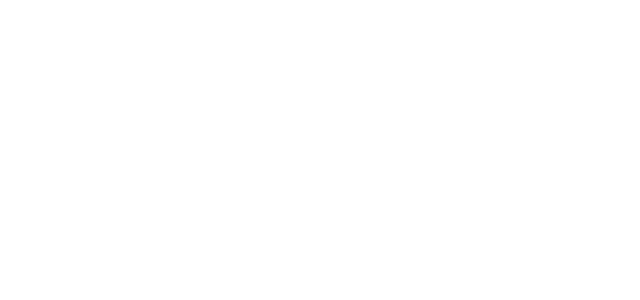
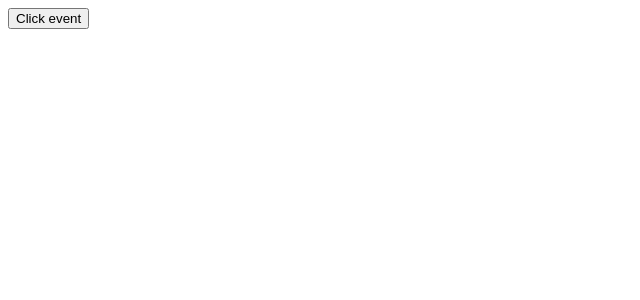
Before and after one commit to EvgeniiMorozov/vue_easycode, a Vue app: page / in a window 1280 px wide. Shown: the top 300 px of the page, without its empty margins (0-640 px from the left). Built offline with nearby package versions, Linux system fonts and the light colour scheme.

Commit message:
урок 8 - 02-49

```diff
--- a/src/App.vue
+++ b/src/App.vue
@@ -1,10 +1,17 @@
 <template>
-  <div id="app"></div>
+  <div id="app">
+    <button @click="onClick">Click event</button>
+  </div>
 </template>
 
 <script>
 export default {
   data: () => ({}),
+  methods: {
+    onClick(e) {
+      console.log('click', e);
+    },
+  },
 };
 </script>
 
```
